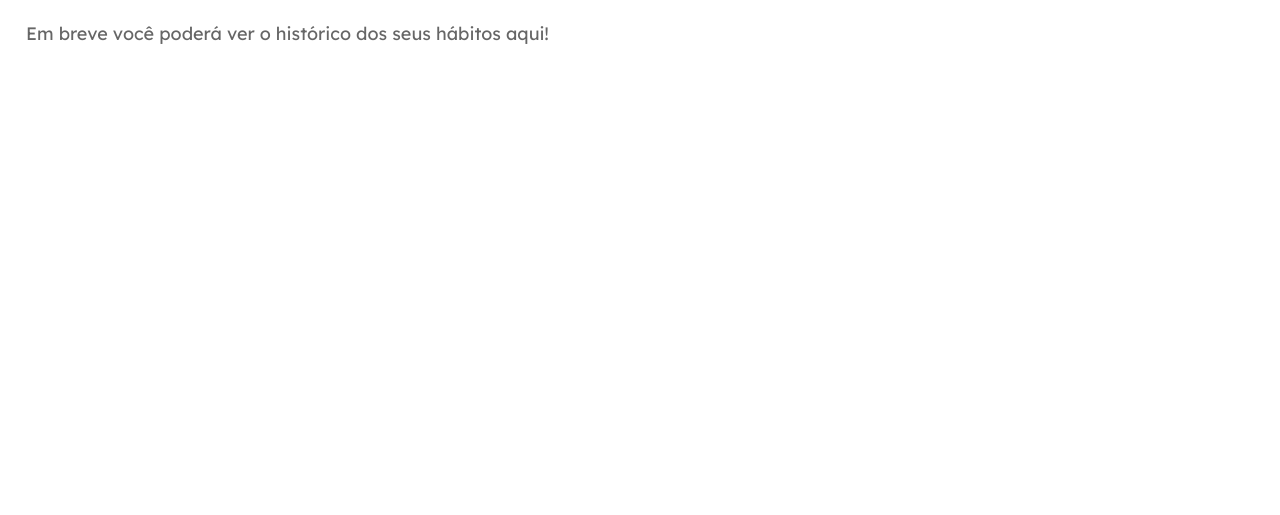
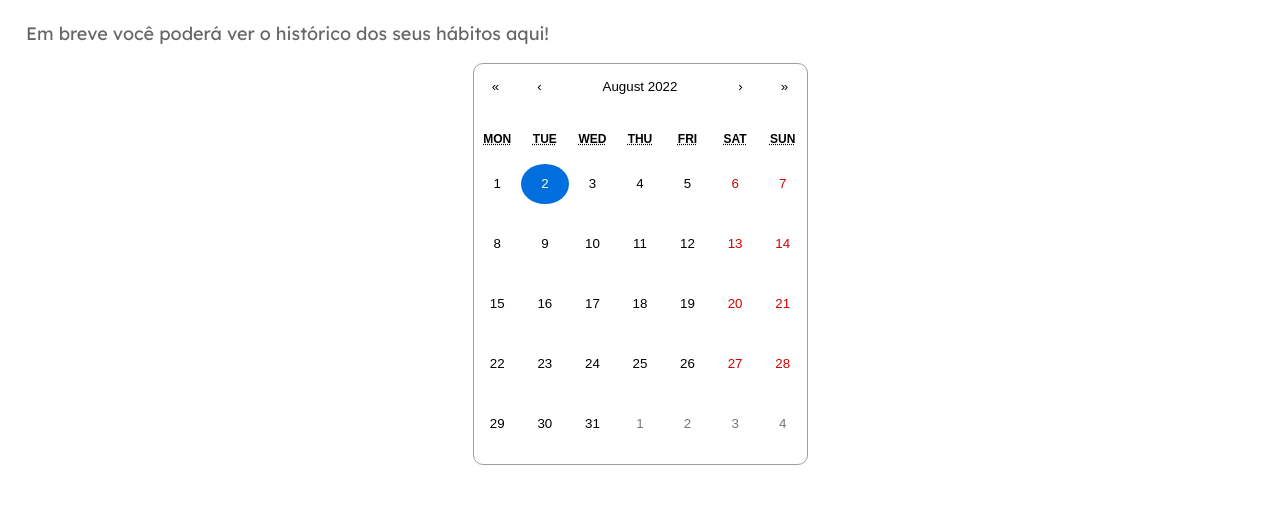
Before and after one commit to LayconJohn/projeto10-trackit, a React (Create React App) app: page /historico in a window 1280 px wide. Shown: the part 153-668 px from the top of the page. Built offline with nearby package versions, Linux system fonts and the light colour scheme.

Commit message:
[Bônus]styled:  início da rota histórico

```diff
--- a/package.json
+++ b/package.json
@@ -6,6 +6,7 @@
     "axios": "^0.27.2",
     "dayjs": "^1.11.4",
     "react": "^17.0.2",
+    "react-calendar": "^3.7.0",
     "react-circular-progressbar": "^2.1.0",
     "react-dom": "^17.0.2",
     "react-icons": "^4.4.0",
--- a/src/componentes/elementos/Topo.js
+++ b/src/componentes/elementos/Topo.js
@@ -45,6 +45,6 @@ const FotoPerfil = styled.img`
     width: 51px;
     height: 51px;
     border-radius: 100px;
-    object-fit: co;
+    object-fit: cover;
     border: 1px solid rgbs(0, 0, 0, 0.4)
 `;
--- a/src/componentes/rotas/Historico.js
+++ b/src/componentes/rotas/Historico.js
@@ -1,4 +1,8 @@
 import styled from 'styled-components'
+import Calendar from 'react-calendar';
+import {useState, useEffect} from 'react';
+
+import 'react-calendar/dist/Calendar.css';
 
 import Topo from "../elementos/Topo";
 import { Tela } from "../globalStyled";
@@ -6,6 +10,8 @@ import Menu from '../elementos/Menu';
 import TituloTela from "../elementos/TituloTela";
 
 export default function Historico( {percentualConcluido} ) {
+    const [date, setDate] = useState(new Date());
+
     return (
         <Tela>
             <Topo />
@@ -13,6 +19,9 @@ export default function Historico( {percentualConcluido} ) {
                 <h2>Histórico</h2>
                 <Subtitulo>Em breve você poderá ver o histórico dos seus hábitos aqui!</Subtitulo>
             </TituloTela>
+            <ConteinerCalendario>
+                <Calendar onChange={setDate} value={date}/>
+            </ConteinerCalendario>
             <Menu percentual={percentualConcluido}/>
         </Tela>
     )
@@ -23,3 +32,24 @@ const Subtitulo = styled.p`
     font-size: 18px;
     margin-left: 18px;
 `;
+
+const ConteinerCalendario = styled.div`
+
+
+    .react-calendar {
+        width: 335px;
+        height: 402px;
+        border-radius: 10px;
+    }
+
+    .react-calendar__month-view__days__day {
+        width: 40px;
+        height: 40px;
+        border-radius: 50%;
+        display: flex;
+        justify-content: center;
+        align-items: center;
+        margin: 10px 0px;
+
+    }
+`;
```
Also changed, not shown: 1 other file (tests, documents, lock files or other folders).
